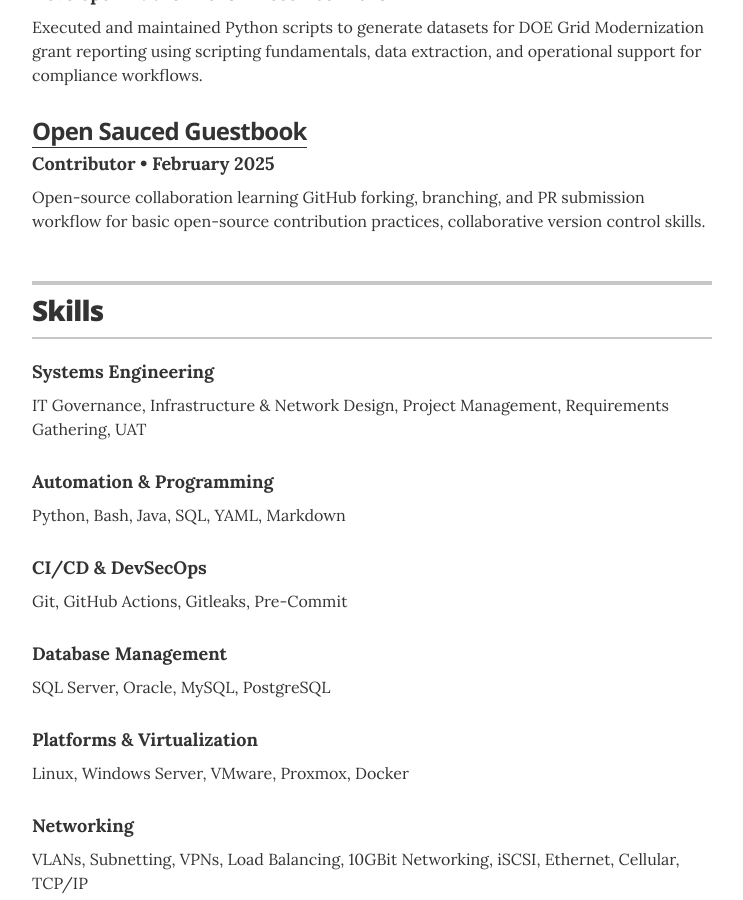
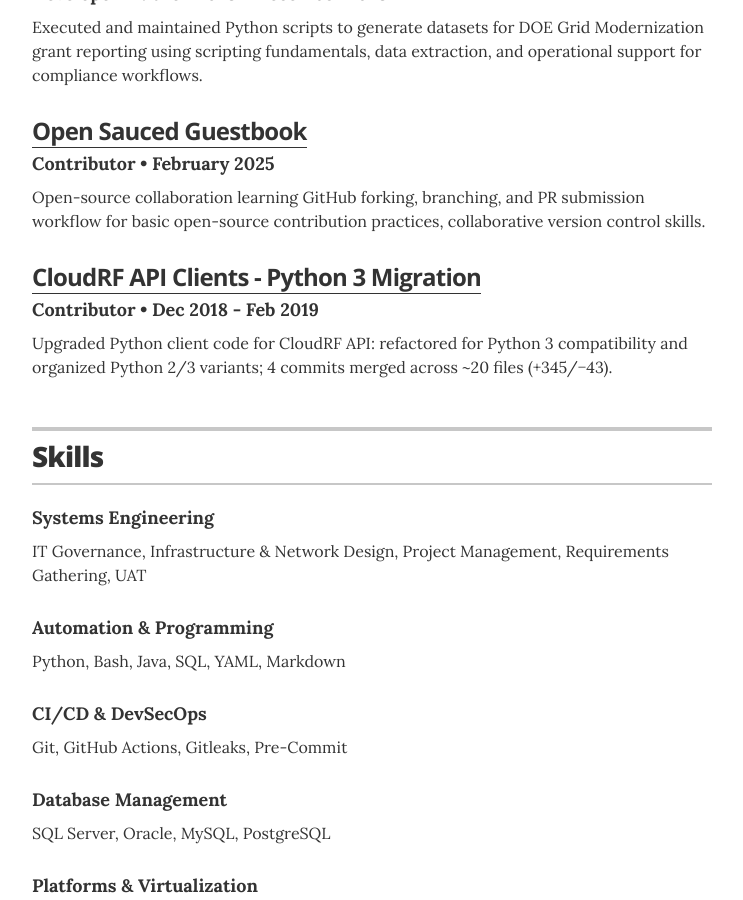
Before and after one commit to crow50/ernest-portfolio, a Jekyll site: the page built from portfolio-site/index.html, in a window 1280 px wide and 900 px high, scrolled down 1071 px. Shown: the whole window, without its empty margins (268-1011 px from the left). Built offline with Jekyll 4.4.1, drawn with Linux system fonts in a browser that asks for light colours.

Commit message:
Updated README and portfolio-projects to include the merged past PR to the CloudRF API. In the PR, I refactored code for Python 3 compatiblity while maintaining Python 2 functionality.

```diff
--- a/portfolio-site/_data/projects.yml
+++ b/portfolio-site/_data/projects.yml
@@ -23,3 +23,9 @@
   duration: "February 2025"
   url: "https://github.com/open-sauced/guestbook/commit/21279d4b18ba27f653369fabf0befdd54195c6f8"
   description: "Open-source collaboration learning GitHub forking, branching, and PR submission workflow for basic open-source contribution practices, collaborative version control skills."
+
+- project: "CloudRF API Clients - Python 3 Migration"
+  role: "Contributor"
+  duration: "Dec 2018 - Feb 2019"
+  url: "https://github.com/Cloud-RF/CloudRF-API-clients/pull/2"
+  description: "Upgraded Python client code for CloudRF API: refactored for Python 3 compatibility and organized Python 2/3 variants; 4 commits merged across ~20 files (+345/−43)."
```
Also changed, not shown: README.md.
